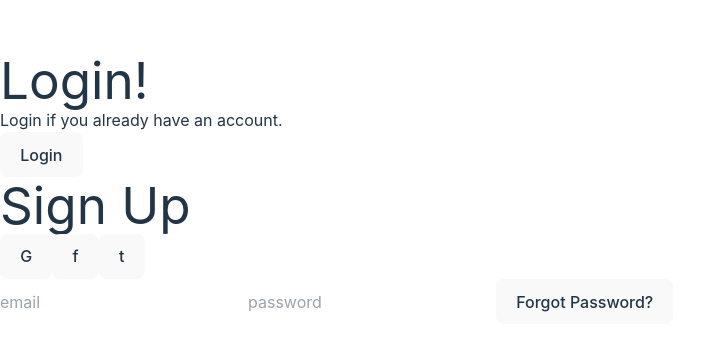
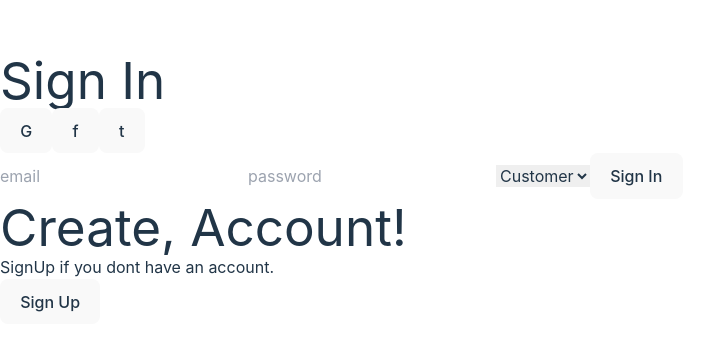
Before and after one commit to KSI-B2-MERN/daily-uploads-abdullahprince7717, a React (Vite) app in the folder mern/React/: page / in a window 1280 px wide. Shown: the part 212-562 px from the top of the page, without its empty margins (0-724 px from the left). Built offline with nearby package versions, Linux system fonts and the light colour scheme.

Commit message:
axios and useState

```diff
--- a/mern/React/components/Login.jsx
+++ b/mern/React/components/Login.jsx
@@ -1,5 +1,23 @@
+import { useState } from 'react'
+import axios from 'axios'
 
-function Login() {
+function Login(updateSignUp) {
+
+    const [email, setEmail] = useState('')
+    const [password, setPassword] = useState('')
+    const [role, setRole] = useState('')
+
+    const login = async () => {
+        const { data, error } = await axios.post("http://localhost:3000/auth/login", {
+            email: email,
+            password: password,
+            role: role
+        })
+        if (data.error || error) {
+            alert("Invalid Credentials")
+        }
+    }
+
     return (
         <div className="w-screen h-screen flex pt-16 bg-gradient-to-r from-cyan-300 to-blue-500 justify-center align-middle">
             <div className="w-2/3 h-5/6 flex item-center border-4 rounded-3xl">
@@ -20,16 +38,26 @@ function Login() {
                                 type="email"
                                 className="w-5/6 h-2xl rounded-full m-3 px-4 py-3 bg-gray-300 text-xs text-gray-900"
                                 placeholder="email"
+                                value={email}
+                                onChange={(e) => setEmail(e.target.value)}
                                 required
                             />
                             <input
                                 type="password"
                                 className="w-5/6 h-2xl rounded-full m-3 px-4 py-3 bg-gray-300 text-xs text-gray-900"
                                 placeholder="password"
+                                value={password}
+                                onChange={(e) => setPassword(e.target.value)}
                                 required
                             />
+                            <select onChange={(e) => setRole(e.target.value)} className="w-5/6 h-2xl rounded-full m-3 px-4 py-3 bg-gray-300 text-xs text-gray-900">
+                                <option value={role}>Customer</option>
+                                <option value={role}>Vendor</option>
+                            </select>
 
-                            <button className="ml-5 mt-3 rounded-full hover:underline px-14 bg-transparent border-gray-100 outline-gray-100 text-black text-sm ">Forgot Password?</button>
+                            {/* <button className="ml-5 mt-3 rounded-full hover:underline px-14 bg-transparent border-gray-100 outline-gray-100 text-black text-sm ">Forgot Password?</button> */}
+
+                            <button onClick={login} className="ml-5 mt-5 rounded-full hover:underline px-14 w-3/4 bg-transparent border-gray-100 outline-gray-100 text-black text-md ">Sign In</button>
 
                         </div>
 
@@ -45,7 +73,7 @@ function Login() {
 
                         <p className="mt-14 ">SignUp if you dont have an account.</p>
 
-                        <button className="ml-5 mt-5 rounded-full hover:underline px-14 w-3/4 bg-transparent border-gray-100 outline-gray-100 text-white text-md ">Sign Up</button>
+                        <button onClick={updateSignUp.updateSignUp} className="ml-5 mt-5 rounded-full hover:underline px-14 w-3/4 bg-transparent border-gray-100 outline-gray-100 text-white text-md ">Sign Up</button>
                     </div>
 
                 </div>
--- a/mern/React/components/Signup.jsx
+++ b/mern/React/components/Signup.jsx
@@ -1,5 +1,13 @@
+import { useState } from "react"
 
-function Signup() {
+function Signup(updateSignUp) {
+
+    const [email, setEmail] = useState('')
+    const [password, setPassword] = useState('')
+    const [confirmPassword, setConfirmPassword] = useState('')
+    const [name, setName] = useState('')
+    const [role, setRole] = useState('')
+
     return (
         <div className="w-screen h-screen flex pt-16 bg-gradient-to-r from-cyan-300 to-blue-500 justify-center align-middle">
             <div className="w-2/3 h-5/6 flex item-center border-4 rounded-3xl">
@@ -12,44 +20,64 @@ function Signup() {
 
                         <p className="mt-14 ">Login if you already have an account.</p>
 
-                        <button className="ml-5 mt-5 rounded-full hover:underline px-14 w-3/4 bg-transparent border-gray-100 outline-gray-100 text-white text-md ">Login</button>
+                        <button onClick={updateSignUp.updateSignUp} className="ml-5 mt-5 rounded-full hover:underline px-14 w-3/4 bg-transparent border-gray-100 outline-gray-100 text-white text-md ">Login</button>
                     </div>
 
                 </div>
                 <div className="basis-1/2 rounded-r-3xl bg-gray-100 flex-col">
-                    <div className="w-2/3 h-1/2 m-auto pt-14">
+                    <div className="w-2/3 h-1/2 m-auto pt-10">
                         <h1 className="text-4xl font-bold text-center text-gray-900">
                             Sign Up
                         </h1>
 
-                        <div className="my-8 d-flex justify-center pl-12">
+                        {/* <div className="my-5 d-flex justify-center pl-12">
                             <button className="rounded-full w-1/8 h-1/8 text-xs mx-2 border-black outline-black bg-transparent text-black font-bold">G</button>
                             <button className="rounded-full w-1/8 h-1/8 text-xs mx-2 border-black outline-black bg-transparent text-black font-bold ">f</button>
                             <button className="rounded-full w-1/8 h-1/8 text-xs mx-2 border-black outline-black bg-transparent text-black font-bold ">t</button>
-                        </div>
+                        </div> */}
 
-                        <div className="my-9 d-flex justify-center">
+                        <div className="mt-7 mb-3 d-flex justify-center">
                             <input
+                                type="text"
+                                className="w-5/6 h-2xl rounded-full m-2 px-4 py-3 bg-gray-300 text-xs text-gray-900"
+                                placeholder="name"
+                                required
+                            />
+
+                            <input
+
                                 type="email"
-                                className="w-5/6 h-2xl rounded-full m-3 px-4 py-3 bg-gray-300 text-xs text-gray-900"
+                                className="w-5/6 h-2xl rounded-full m-2 px-4 py-3 bg-gray-300 text-xs text-gray-900"
                                 placeholder="email"
                                 required
                             />
                             <input
                                 type="password"
-                                className="w-5/6 h-2xl rounded-full m-3 px-4 py-3 bg-gray-300 text-xs text-gray-900"
+                                className="w-5/6 h-2xl rounded-full m-2 px-4 py-3 bg-gray-300 text-xs text-gray-900"
                                 placeholder="password"
                                 required
                             />
 
-                            <button className="ml-5 mt-3 rounded-full hover:underline px-14 bg-transparent border-gray-100 outline-gray-100 text-black text-sm ">Forgot Password?</button>
+                            <input
+                                type="password"
+                                className="w-5/6 h-2xl rounded-full m-2 px-4 py-3 bg-gray-300 text-xs text-gray-900"
+                                placeholder="Confirm Password"
+                                required
+                            />
+
+                            <select onChange={(e) => setRole(e.target.value)} className="w-5/6 h-2xl rounded-full m-3 px-4 py-3 bg-gray-300 text-xs text-gray-900">
+                                <option value={role}>Customer</option>
+                                <option value={role}>Vendor</option>
+                            </select>
+
+                            {/* <button className="ml-5 mt-3 rounded-full hover:underline px-14 bg-transparent border-gray-100 outline-gray-100 text-black text-sm ">Forgot Password?</button> */}
+                            <button className="ml-5 mt-5 rounded-full hover:underline px-14 w-3/4 bg-transparent border-gray-100 outline-gray-100 text-black text-md ">Sign Up</button>
 
                         </div>
-
                     </div>
                 </div>
             </div>
-        </div>
+        </div >
     )
 }
 
--- a/mern/React/package.json
+++ b/mern/React/package.json
@@ -10,6 +10,7 @@
     "preview": "vite preview"
   },
   "dependencies": {
+    "axios": "^1.6.2",
     "react": "^18.2.0",
     "react-dom": "^18.2.0"
   },
--- a/mern/React/src/App.jsx
+++ b/mern/React/src/App.jsx
@@ -1,12 +1,19 @@
-// import Login from '../components/Login'
+import { useState } from 'react'
+import Login from '../components/Login'
 import Signup from '../components/SignUp'
 
 function App() {
+
+  const [signUp, setSignUp] = useState(false)
+
+  const updateSignUp = () => {
+    setSignUp(!signUp)
+  }
+
   return (
     <>
-      {/* <Login /> */}
-      <Signup />
-
+      {!signUp && <Login updateSignUp={updateSignUp} />}
+      {signUp && <Signup updateSignUp={updateSignUp} />}
     </>
   )
 }
```
Also changed, not shown: mern/React/components/Home.jsx (added, +9 -0 lines), 1 other file (tests, documents, lock files or other folders).
